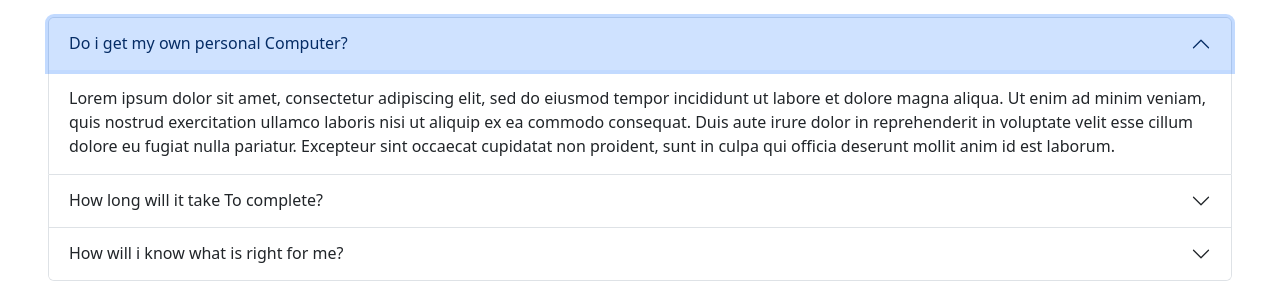
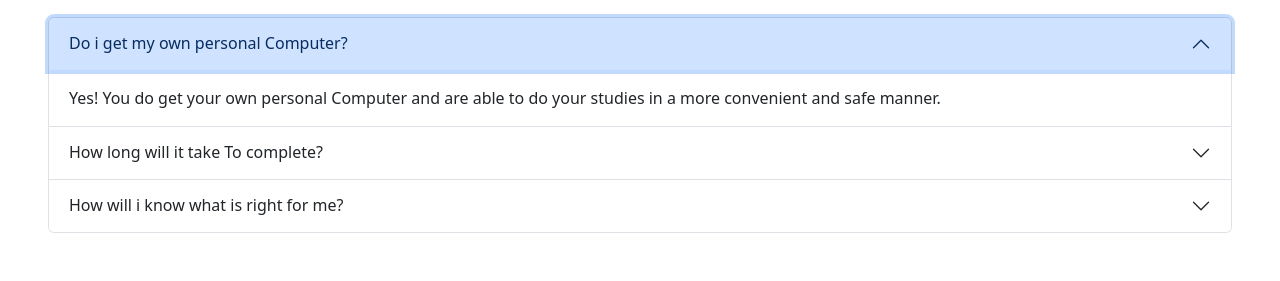
Before and after one commit to Brianali-codes/QUICK-TECH-COLLEGE, a React (Vite) app: page / in a window 1280 px wide. Both pictures are taken after a click on the button "Do i get my own personal Computer?". Shown: the part 3923-4204 px from the top of the page. Built offline with nearby package versions, Linux system fonts and the light colour scheme.

Commit message:
update Faqs

```diff
--- a/src/faqs.jsx
+++ b/src/faqs.jsx
@@ -10,37 +10,19 @@ export default function Faqs(){
                 <Accordion.Item eventKey="0">
                     <Accordion.Header>Do i get my own personal Computer?</Accordion.Header>
                     <Accordion.Body>
-                    Lorem ipsum dolor sit amet, consectetur adipiscing elit, sed do
-                    eiusmod tempor incididunt ut labore et dolore magna aliqua. Ut enim ad
-                    minim veniam, quis nostrud exercitation ullamco laboris nisi ut
-                    aliquip ex ea commodo consequat. Duis aute irure dolor in
-                    reprehenderit in voluptate velit esse cillum dolore eu fugiat nulla
-                    pariatur. Excepteur sint occaecat cupidatat non proident, sunt in
-                    culpa qui officia deserunt mollit anim id est laborum.
+                        Yes! You do get your own personal Computer and are able to do your studies in a more convenient and safe manner.
                     </Accordion.Body>
                 </Accordion.Item>
                 <Accordion.Item eventKey="1">
                     <Accordion.Header>How long will it take To complete?</Accordion.Header>
                     <Accordion.Body>
-                    Lorem ipsum dolor sit amet, consectetur adipiscing elit, sed do
-                    eiusmod tempor incididunt ut labore et dolore magna aliqua. Ut enim ad
-                    minim veniam, quis nostrud exercitation ullamco laboris nisi ut
-                    aliquip ex ea commodo consequat. Duis aute irure dolor in
-                    reprehenderit in voluptate velit esse cillum dolore eu fugiat nulla
-                    pariatur. Excepteur sint occaecat cupidatat non proident, sunt in
-                    culpa qui officia deserunt mollit anim id est laborum.
+                        The courses mentioned have different periods that are taken to complete, its adviced for you to consult us first if you want to know the time taken for specific course completions.
                     </Accordion.Body>
                 </Accordion.Item>
                 <Accordion.Item eventKey="2">
                     <Accordion.Header>How will i know what is right for me?</Accordion.Header>
                     <Accordion.Body>
-                    Lorem ipsum dolor sit amet, consectetur adipiscing elit, sed do
-                    eiusmod tempor incididunt ut labore et dolore magna aliqua. Ut enim ad
-                    minim veniam, quis nostrud exercitation ullamco laboris nisi ut
-                    aliquip ex ea commodo consequat. Duis aute irure dolor in
-                    reprehenderit in voluptate velit esse cillum dolore eu fugiat nulla
-                    pariatur. Excepteur sint occaecat cupidatat non proident, sunt in
-                    culpa qui officia deserunt mollit anim id est laborum.
+                    You dont!, In order to actually know what you need to achieve your tech career you need to take risks and show us your interests, this in turn enables us help you find your place in the current Tech Abbyss.
                     </Accordion.Body>
                 </Accordion.Item>
                 </Accordion>
```
